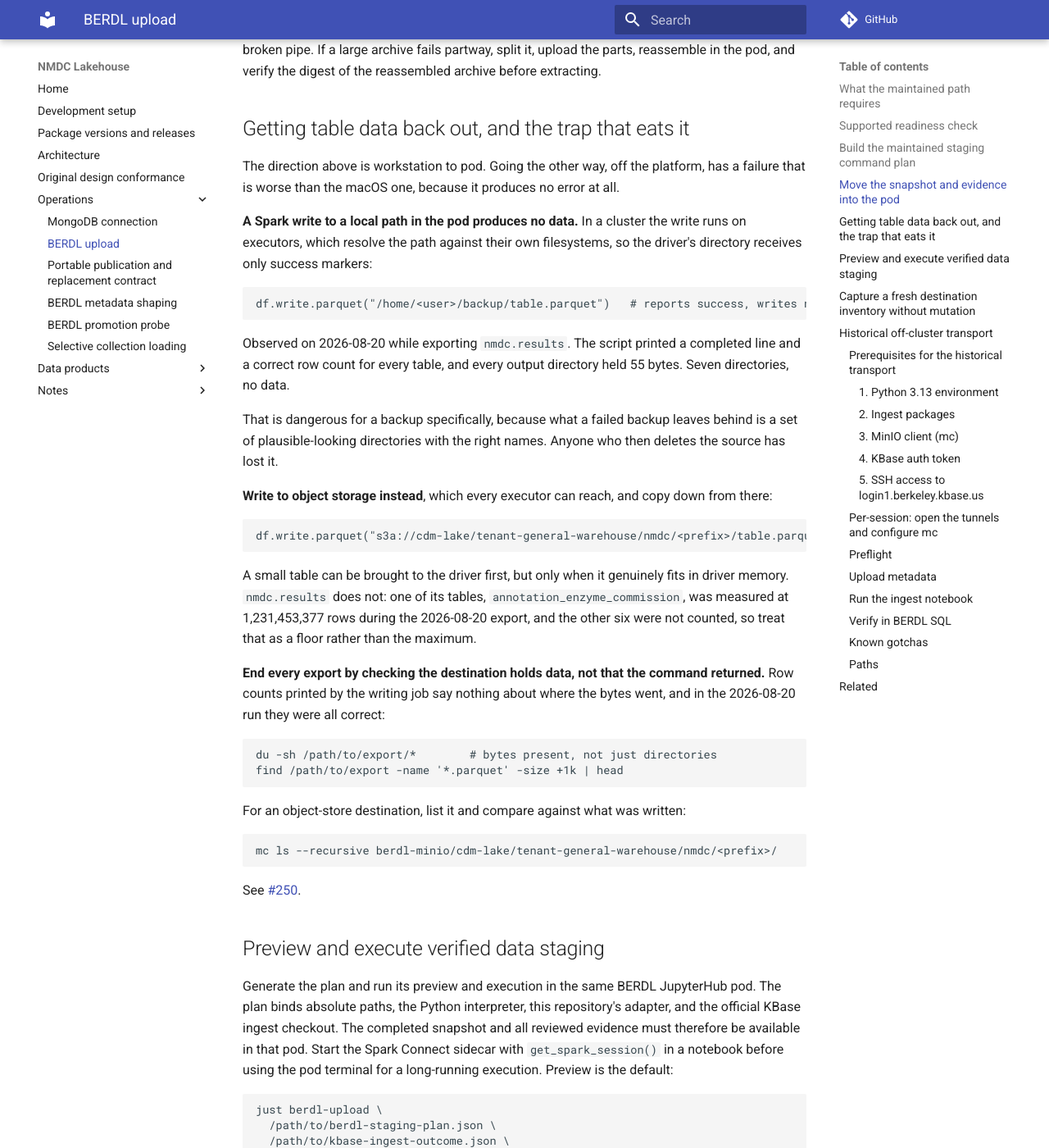
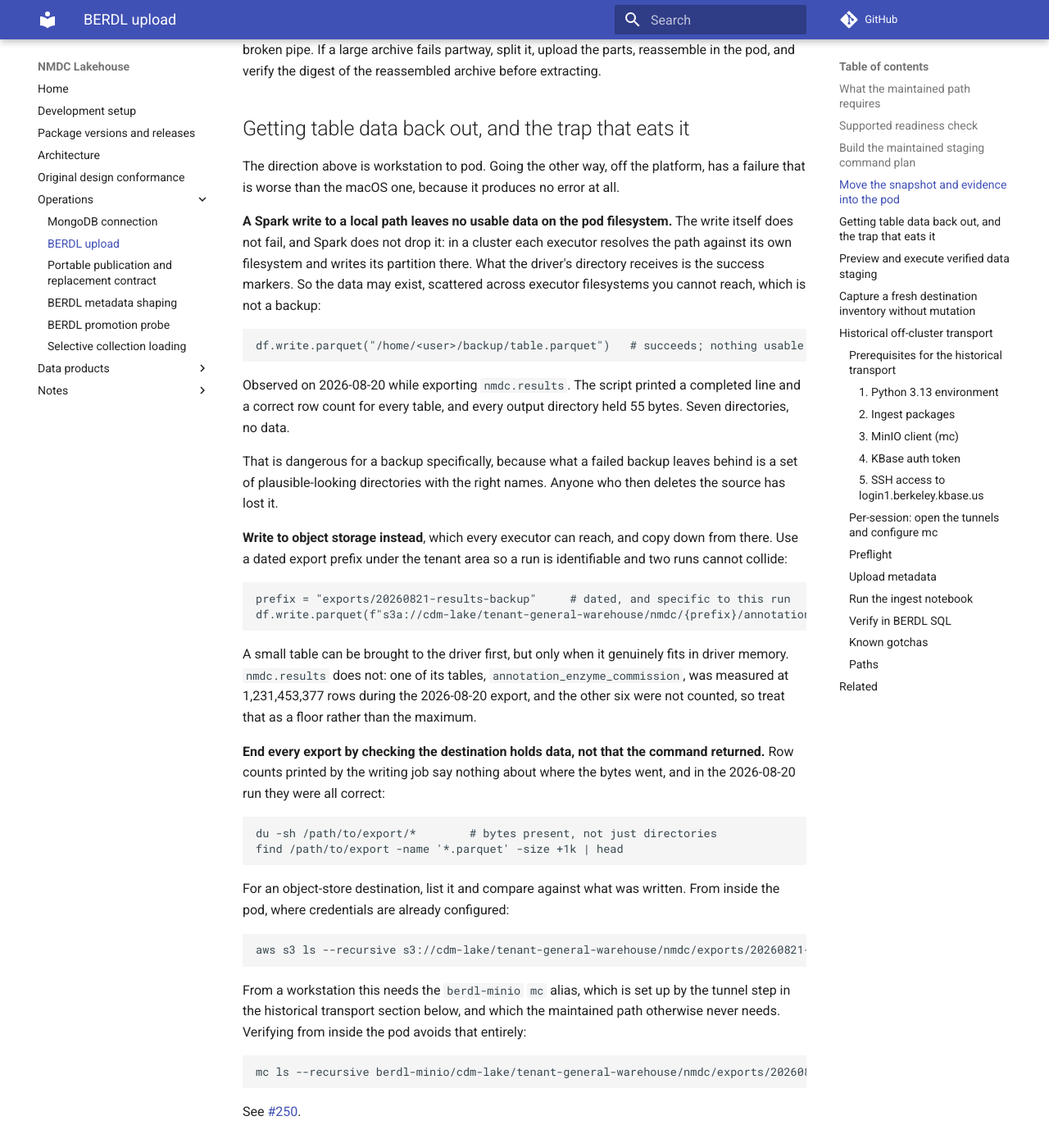
Before and after one commit to microbiomedata/nmdc-lakehouse, an MkDocs documentation site: the page built from docs/berdl-upload.md, in a window 1280 px wide and 1400 px high, scrolled down 5427 px. Shown: the whole window at 82% size. Built offline with MkDocs 1.6.1 and Material for MkDocs 9.7.7, drawn with Linux system fonts in a browser that asks for light colours; comment, search, counter and statistics services are not loaded.

Commit message:
Scope the local-write claim, define the prefix, and fix the alias trap
Three suppressed findings, all fair.

"Produces no data" was too absolute and could read as Spark dropping the write.
It does not: each executor writes its partition to its own filesystem, so the
data may exist, scattered where nobody can reach it. That is a different and
more useful thing to tell someone debugging, and it is still not a backup.

The object-store example used an undefined <prefix>. It now uses a dated export
prefix so a run is identifiable and two runs cannot collide, and the example is
runnable as written.

The verification used the berdl-minio mc alias, and the reviewer under-stated
that problem. The alias is configured at line 585, inside the historical
transport section this document tells maintained-path readers they do not need,
so they would never have set it up. Verification is now shown from inside the
pod first, where credentials are already configured, with the mc form kept and
its prerequisite named.

Co-Authored-By: Claude Opus 5 (1M context) <noreply@anthropic.com>

````diff
--- a/docs/berdl-upload.md
+++ b/docs/berdl-upload.md
@@ -282,12 +282,14 @@ The direction above is workstation to pod. Going the other way, off the platform
 has a failure that is worse than the macOS one, because it produces no error at
 all.
 
-**A Spark write to a local path in the pod produces no data.** In a cluster the
-write runs on executors, which resolve the path against their own filesystems, so
-the driver's directory receives only success markers:
+**A Spark write to a local path leaves no usable data on the pod filesystem.** The
+write itself does not fail, and Spark does not drop it: in a cluster each executor
+resolves the path against its own filesystem and writes its partition there. What
+the driver's directory receives is the success markers. So the data may exist,
+scattered across executor filesystems you cannot reach, which is not a backup:
 
 ```python
-df.write.parquet("/home/<user>/backup/table.parquet")   # reports success, writes nothing usable
+df.write.parquet("/home/<user>/backup/table.parquet")   # succeeds; nothing usable lands here
 ```
 
 Observed on 2026-08-20 while exporting `nmdc.results`. The script printed a
@@ -299,10 +301,12 @@ behind is a set of plausible-looking directories with the right names. Anyone wh
 then deletes the source has lost it.
 
 **Write to object storage instead**, which every executor can reach, and copy down
-from there:
+from there. Use a dated export prefix under the tenant area so a run is
+identifiable and two runs cannot collide:
 
 ```python
-df.write.parquet("s3a://cdm-lake/tenant-general-warehouse/nmdc/<prefix>/table.parquet")
+prefix = "exports/20260821-results-backup"     # dated, and specific to this run
+df.write.parquet(f"s3a://cdm-lake/tenant-general-warehouse/nmdc/{prefix}/annotation_enzyme_commission.parquet")
 ```
 
 A small table can be brought to the driver first, but only when it genuinely fits
@@ -320,10 +324,19 @@ du -sh /path/to/export/*        # bytes present, not just directories
 find /path/to/export -name '*.parquet' -size +1k | head
 ```
 
-For an object-store destination, list it and compare against what was written:
+For an object-store destination, list it and compare against what was written.
+From inside the pod, where credentials are already configured:
 
 ```bash
-mc ls --recursive berdl-minio/cdm-lake/tenant-general-warehouse/nmdc/<prefix>/
+aws s3 ls --recursive s3://cdm-lake/tenant-general-warehouse/nmdc/exports/20260821-results-backup/
+```
+
+From a workstation this needs the `berdl-minio` `mc` alias, which is set up by the
+tunnel step in the historical transport section below, and which the maintained
+path otherwise never needs. Verifying from inside the pod avoids that entirely:
+
+```bash
+mc ls --recursive berdl-minio/cdm-lake/tenant-general-warehouse/nmdc/exports/20260821-results-backup/
 ```
 
 See [#250](https://github.com/microbiomedata/nmdc-lakehouse/issues/250).
````
